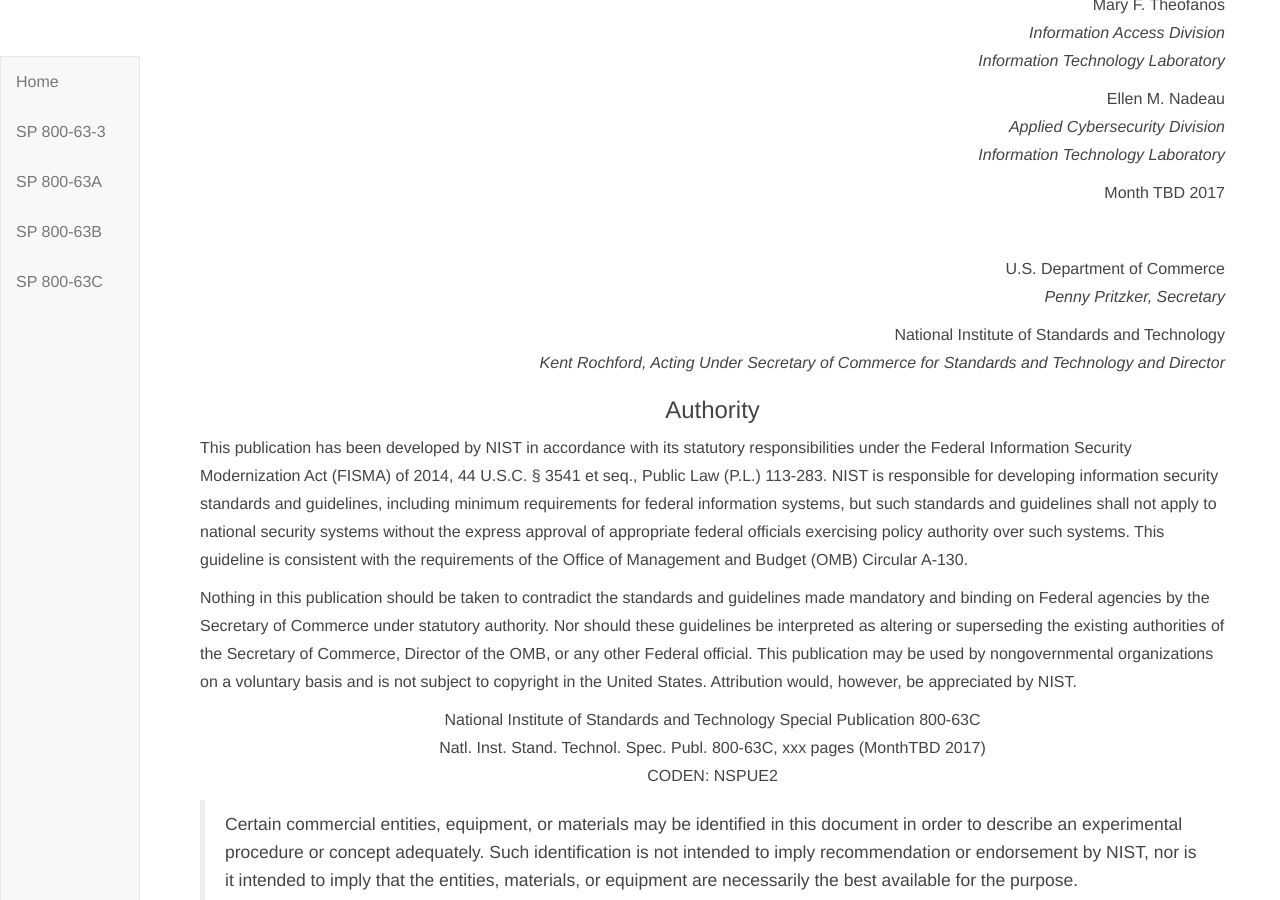
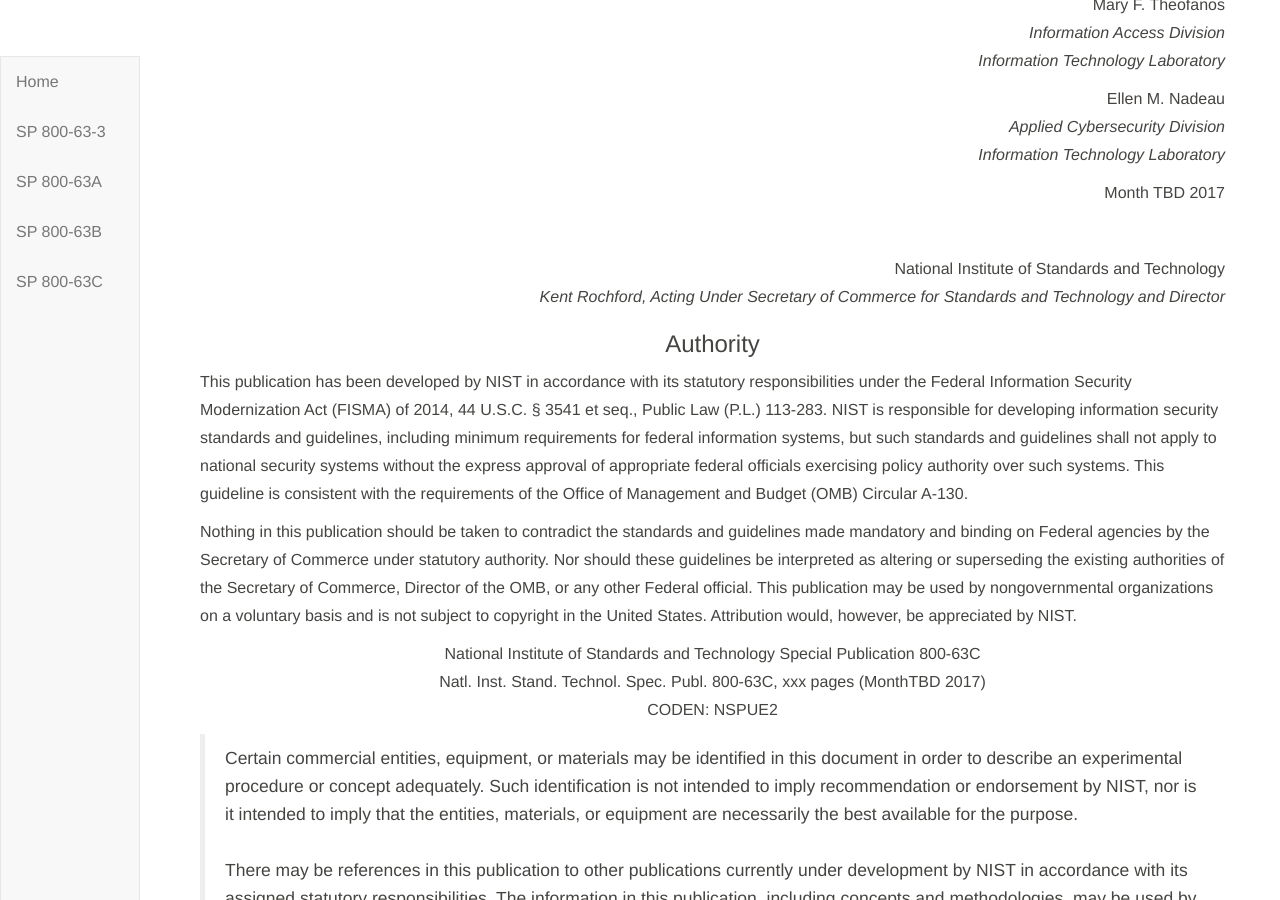
Before and after one commit to usnistgov/800-63-3, a Jekyll site: the page built from sp800-63c/cover.md, in a window 1280 px wide and 900 px high, scrolled down 1534 px. Built offline with Jekyll 4.4.1, drawn with Linux system fonts in a browser that asks for light colours; our own code applies the rules of GitHub Pages for plain Markdown files.

Commit message:
Update cover.md
removed DOC secretary reference

```diff
--- a/sp800-63c/cover.md
+++ b/sp800-63c/cover.md
@@ -88,9 +88,6 @@
 Month TBD 2017
 
 ![](sp800-63-3/media/commerce_logo.png)
-
-U.S. Department of Commerce
-*Penny Pritzker, Secretary*
 
 National Institute of Standards and Technology
 *Kent Rochford, Acting Under Secretary of Commerce for Standards and
```
